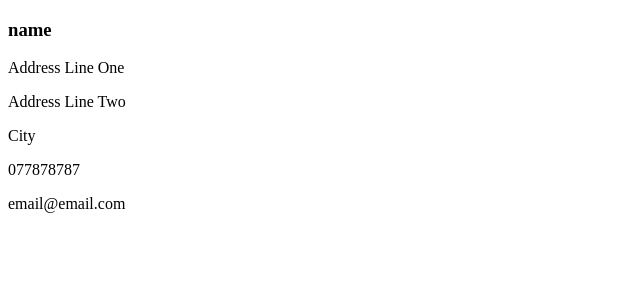
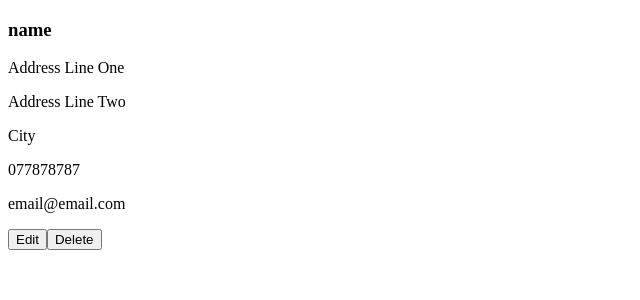
Before and after one commit to christocarr/react-address-book, a React (Create React App) app: page / in a window 1280 px wide. Shown: the top 300 px of the page, without its empty margins (0-640 px from the left). Built offline with nearby package versions, Linux system fonts and the light colour scheme.

Commit message:
Feature: add edit and delete buttons to each contact

```diff
--- a/src/components/Contact.js
+++ b/src/components/Contact.js
@@ -1,4 +1,6 @@
 import React from 'react';
+import EditContact from './EditContact'
+import DeleteContact from './DeleteContact'
 
 //destructure props and render
 function Contact({
@@ -12,6 +14,7 @@ function Contact({
 }) {
 	return (
 		<div>
+		<div>
 			<h3>{name}</h3>
 			<p>{addressLineOne}</p>
 			<p>{addressLineTwo}</p>
@@ -20,6 +23,9 @@ function Contact({
 			<p>{telephone}</p>
 			<p>{email}</p>
 		</div>
+			<EditContact />
+			<DeleteContact />
+		</div>
 	);
 }
 
--- /dev/null
+++ b/src/components/DeleteContact.js
@@ -0,0 +1,9 @@
+import React from 'react'
+
+function DeleteContact() {
+  return (
+    <button>Delete</button>
+  )
+}
+
+export default DeleteContact
--- /dev/null
+++ b/src/components/EditContact.js
@@ -0,0 +1,9 @@
+import React from 'react'
+
+function EditContact() {
+  return (
+    <button>Edit</button>
+  )
+}
+
+export default EditContact
```
